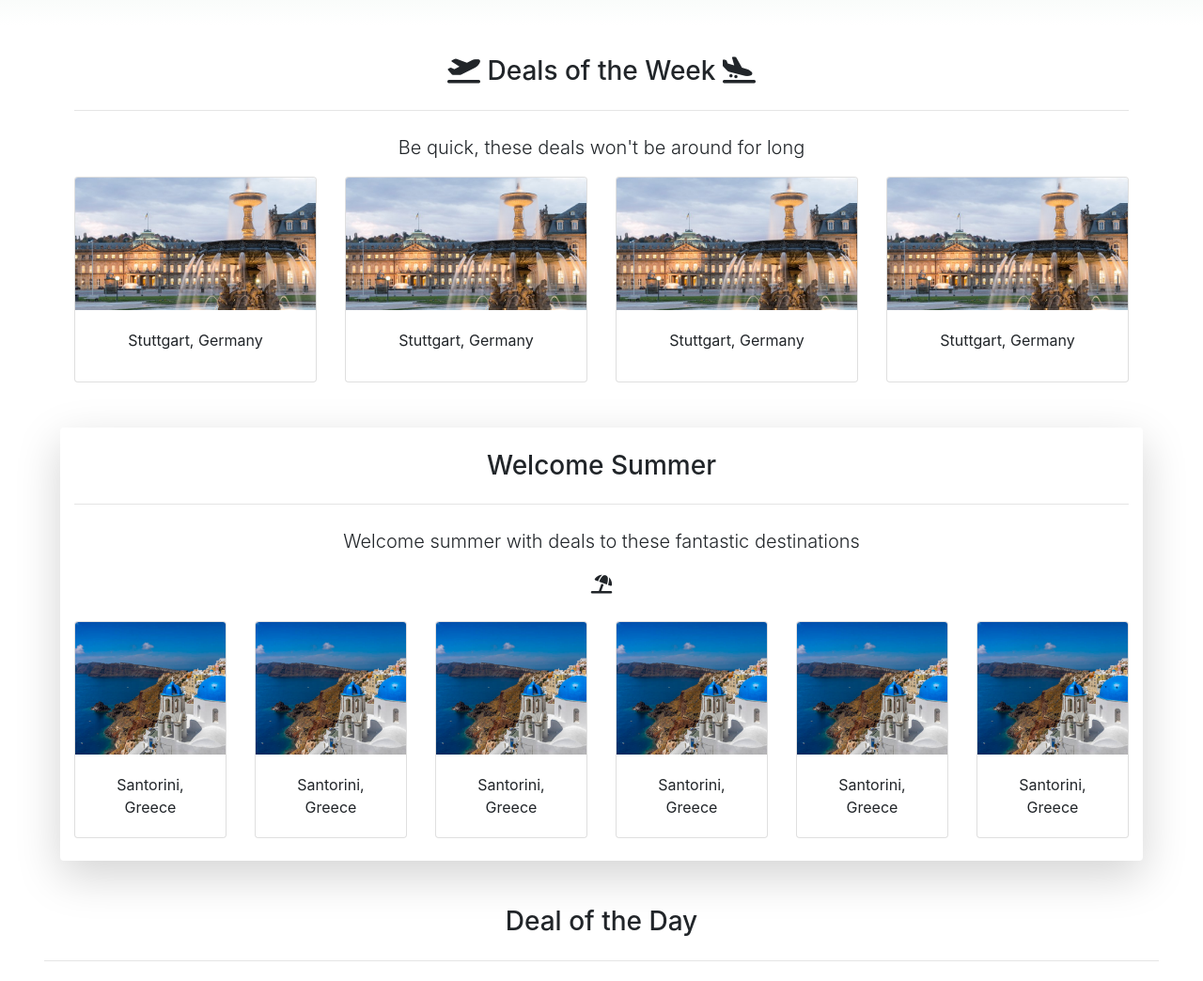
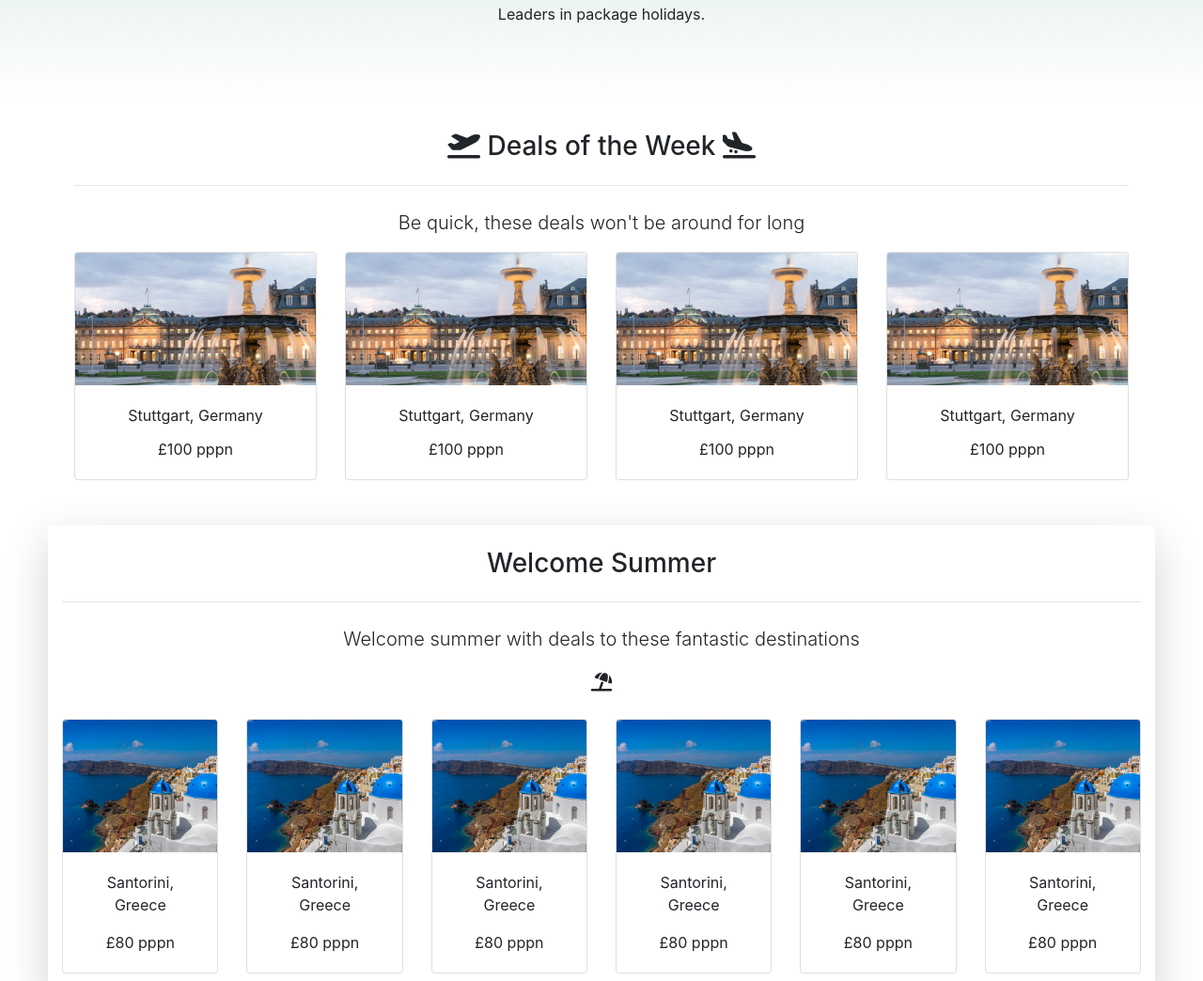
Before and after one commit to cferg97/Bootstrap-Travel-HW, a plain HTML site: page index.html in a window 1280 px wide. Shown: the part 352-1396 px from the top of the page at 94% size. Drawn offline with nearby package versions, Linux system fonts and the light colour scheme.

Commit message:
minor updates to text

```diff
--- a/index.html
+++ b/index.html
@@ -10,6 +10,7 @@
     <link rel="stylesheet" href="./style.css">
     <script src="https://kit.fontawesome.com/cce91a75ea.js" crossorigin="anonymous"></script>
     <title>Misc. Holidays</title>
+    <link rel="icon" type="image/x-icon" href="/images/logo.ico">
 </head>
 
 <body>
@@ -42,11 +43,14 @@
 
 
     <div id="jumbo" class="jumbotron rounded-0 text-center">
+        <img src="./images/logo.png" style="height: 5em; filter: drop-shadow(0px 0px 10px rgb(255, 255, 255))">
         <h1 class="display-4">Welcome, travellers!</h1>
         <p class="lead">We guarantee to get you to your destination alive, or your money back.</p>
         <hr class="my-4">
-        <p>Leaders in odd package holidays.</p>
+        <p>Leaders in package holidays.</p>
     </div>
+
+
 
     <div id="week" class="container-fluid text-center justify-content-center mb-5" style="width: 90%;">
         <h3 class="mb-4"><i class="fa-solid fa-plane-departure"></i> Deals of the Week <i
@@ -59,7 +63,7 @@
                     <img src="./images/stuttgart.jpg" class="card-img-top" alt="...">
                     <div class="card-body">
                         <p class="card-title">Stuttgart, Germany</p>
-                        <p class="card-text"></p>
+                        <p class="card-text">£100 pppn</p>
                     </div>
                 </div>
             </div>
@@ -68,7 +72,7 @@
                     <img src="./images/stuttgart.jpg" class="card-img-top" alt="...">
                     <div class="card-body">
                         <p class="card-title">Stuttgart, Germany</p>
-                        <p class="card-text"></p>
+                        <p class="card-text">£100 pppn</p>
                     </div>
                 </div>
             </div>
@@ -77,7 +81,7 @@
                     <img src="./images/stuttgart.jpg" class="card-img-top" alt="...">
                     <div class="card-body">
                         <p class="card-title">Stuttgart, Germany</p>
-                        <p class="card-text"></p>
+                        <p class="card-text">£100 pppn</p>
                     </div>
                 </div>
             </div>
@@ -86,7 +90,7 @@
                     <img src="./images/stuttgart.jpg" class="card-img-top" alt="...">
                     <div class="card-body">
                         <p class="card-title">Stuttgart, Germany</p>
-                        <p class="card-text"></p>
+                        <p class="card-text">£100 pppn</p>
                     </div>
                 </div>
             </div>
@@ -94,7 +98,7 @@
         </div>
     </div>
 
-    <div id="summer" class="container-fluid mb-5 shadow-lg pt-4 pb-4 rounded" style="width: 90%;">
+    <div id="summer" class="container-fluid mb-5 shadow-lg pt-4 pb-4 rounded" style="width: 92%;">
         <h3 class="mb-4 text-center">Welcome Summer</h3>
         <hr class="my-4">
         <p class="text-center lead">Welcome summer with deals to these fantastic destinations</p>
@@ -106,6 +110,7 @@
                     <img src="./images/greece.jpg" class="card-img-top" alt="...">
                     <div class="card-body">
                         <p class="card-text">Santorini, Greece</p>
+                        <p class="card-text">£80 pppn</p>
                     </div>
                 </div>
             </div>
@@ -114,6 +119,7 @@
                     <img src="./images/greece.jpg" class="card-img-top" alt="...">
                     <div class="card-body">
                         <p class="card-text">Santorini, Greece</p>
+                        <p class="card-text">£80 pppn</p>
                     </div>
                 </div>
             </div>
@@ -122,6 +128,7 @@
                     <img src="./images/greece.jpg" class="card-img-top" alt="...">
                     <div class="card-body">
                         <p class="card-text">Santorini, Greece</p>
+                        <p class="card-text">£80 pppn</p>
                     </div>
                 </div>
             </div>
@@ -130,6 +137,7 @@
                     <img src="./images/greece.jpg" class="card-img-top" alt="...">
                     <div class="card-body">
                         <p class="card-text">Santorini, Greece</p>
+                        <p class="card-text">£80 pppn</p>
                     </div>
                 </div>
             </div>
@@ -138,6 +146,7 @@
                     <img src="./images/greece.jpg" class="card-img-top" alt="...">
                     <div class="card-body">
                         <p class="card-text">Santorini, Greece</p>
+                        <p class="card-text">£80 pppn</p>
                     </div>
                 </div>
             </div>
@@ -146,13 +155,14 @@
                     <img src="./images/greece.jpg" class="card-img-top" alt="...">
                     <div class="card-body">
                         <p class="card-text">Santorini, Greece</p>
+                        <p class="card-text">£80 pppn</p>
                     </div>
                 </div>
             </div>
         </div>
     </div>
 
-    <div id="day" class="container-fluid" style="width:95%;">
+    <div id="day" class="container-fluid d-sm-none d-md-block mb-5" style="width:95%;">
         <h3 class="mt-4 text-center">Deal of the Day</h3>
         <hr class="my-4">
         <div class="row text-center mt-4 p-0 m-0" style="width:100%">
@@ -163,9 +173,12 @@
                     <h5 class="card-title">Visit the stunning capital of Scotland</h5>
                     <p class="card-text">
 
-                    With the city's skyline, cobbled streets and colourful characters as your backdrop, your favourite memories happened right here. Are you ready for more? There’s so many ways to embrace the city, explore, have fun on your doorstep and write new stories to revisit in years to come.
+                        With the city's skyline, cobbled streets and colourful characters as your backdrop, your
+                        favourite memories happened right here. Are you ready for more? There’s so many ways to embrace
+                        the city, explore, have fun on your doorstep and write new stories to revisit in years to come.
 
-                    Resident or tourist, Forever Edinburgh is here to help you see Edinburgh in unexpected and exciting ways. Let the adventure begin.....
+                        Resident or tourist, Forever Edinburgh is here to help you see Edinburgh in unexpected and
+                        exciting ways. Let the adventure begin.....
                         <br><br> Prices from £150 per person per night
                     </p>
 
@@ -187,7 +200,6 @@
 
 
 
-
 <script src="https://cdn.jsdelivr.net/npm/jquery@3.5.1/dist/jquery.slim.min.js"
 integrity="sha384-DfXdz2htPH0lsSSs5nCTpuj/zy4C+OGpamoFVy38MVBnE+IbbVYUew+OrCXaRkfj"
 crossorigin="anonymous"></script>
```
Also changed, not shown: images/logo.ico (added), style.css (line endings or trailing spaces). Lines whose indentation alone changed are shown as unchanged.
